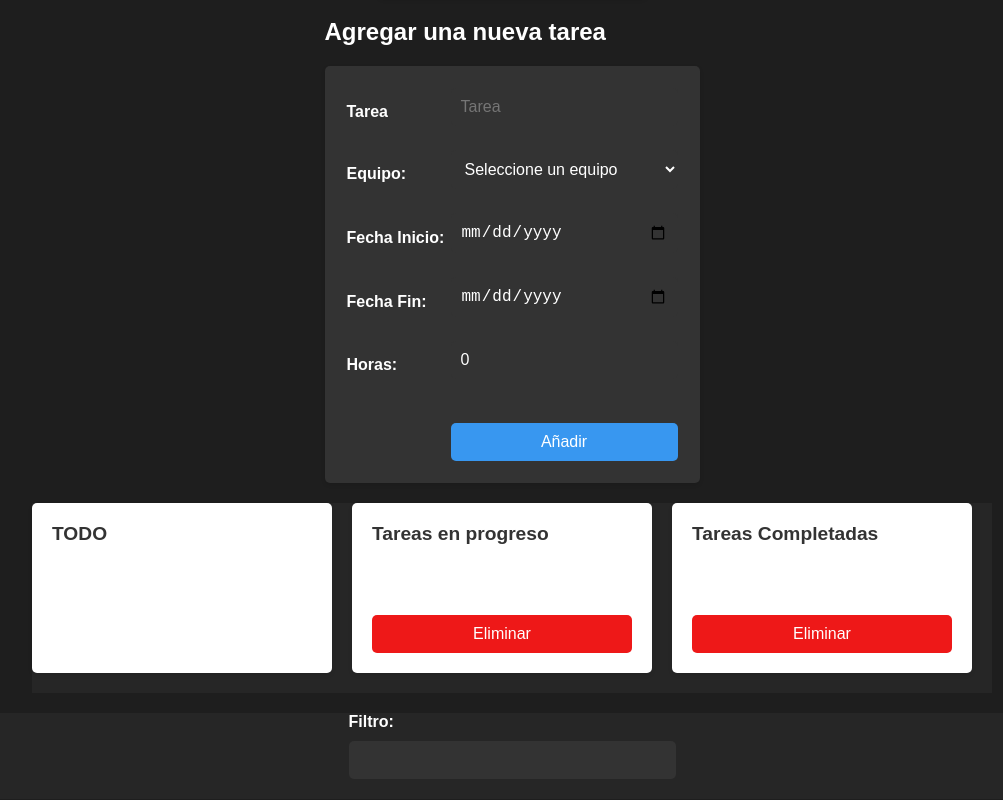
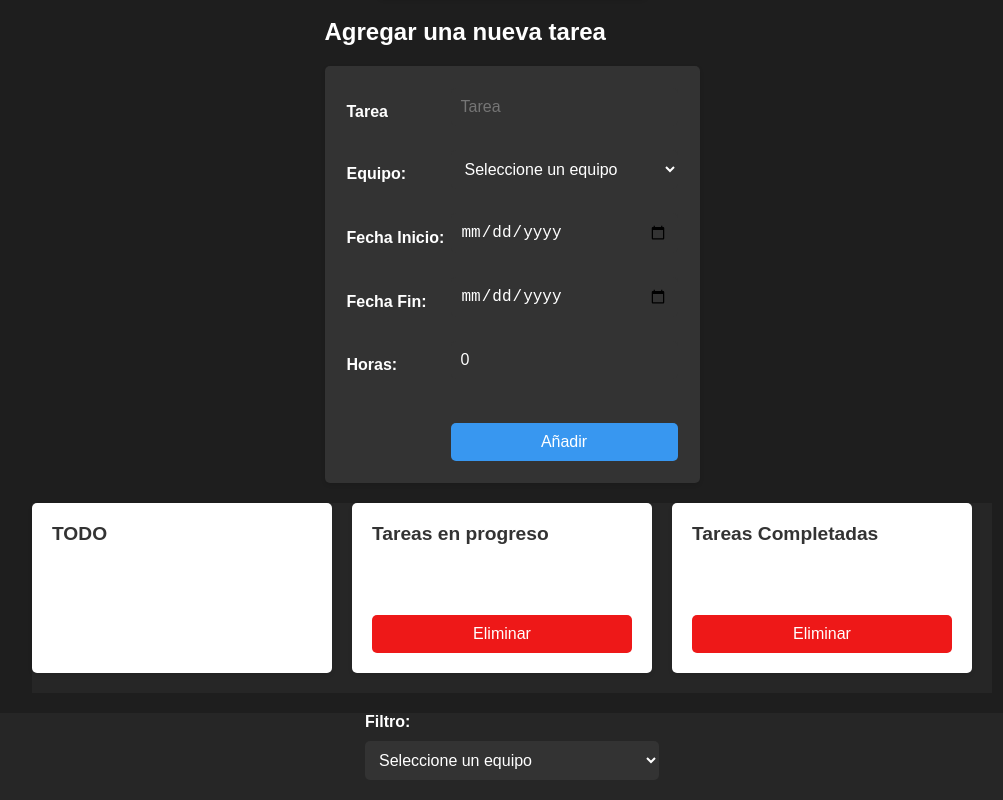
Before and after one commit to oigarciaf/examenIII, a React (Create React App) app: page / in a window 1280 px wide. Shown: the part 273-1073 px from the top of the page, without its empty margins (128-1131 px from the left). Built offline with nearby package versions, Linux system fonts and the light colour scheme.

Commit message:
Update Filter.tsx

```diff
--- a/src/components/Filter.tsx
+++ b/src/components/Filter.tsx
@@ -1,15 +1,41 @@
 import React from "react";
 import { useState , useEffect } from 'react';
-import { Props } from '../interfaces/IFilter'
+import { IFilterProps} from '../interfaces/IFilter'
 
 
-const Filter = ({ filter, onChange }: Props) => {
+
+const Filter = ({ filter, onChange}: IFilterProps) => {
+
   return (
     <div>
-      <label htmlFor="filter">Filtro:</label>
-      <input type="text" id="filter" value={filter} onChange={onChange} />
+      <label htmlFor="filter"> Filtro: </label>
+
+      <select id="filter" value={filter} onChange={onChange}>
+      <option value="">Seleccione un equipo</option>
+        <option value="Development">Development</option>
+        <option value="QA">QA</option>
+          <option value="PMs">PMs</option>
+          <option value="BI">BI</option>
+      </select>
+
+
     </div>
   );
 };
 
+
+
+
 export default Filter;
+
+
+//const Filter = ({ filter, onChange }: IFilterProps) => {
+ //   return (
+ //     <div>
+ //       <label htmlFor="filter">Filtro:</label>
+ //
+ //       <input type="text" id="filter" value={filter} onChange={onChange} />
+ //
+ //     </div>
+ //   );
+ // };
```
